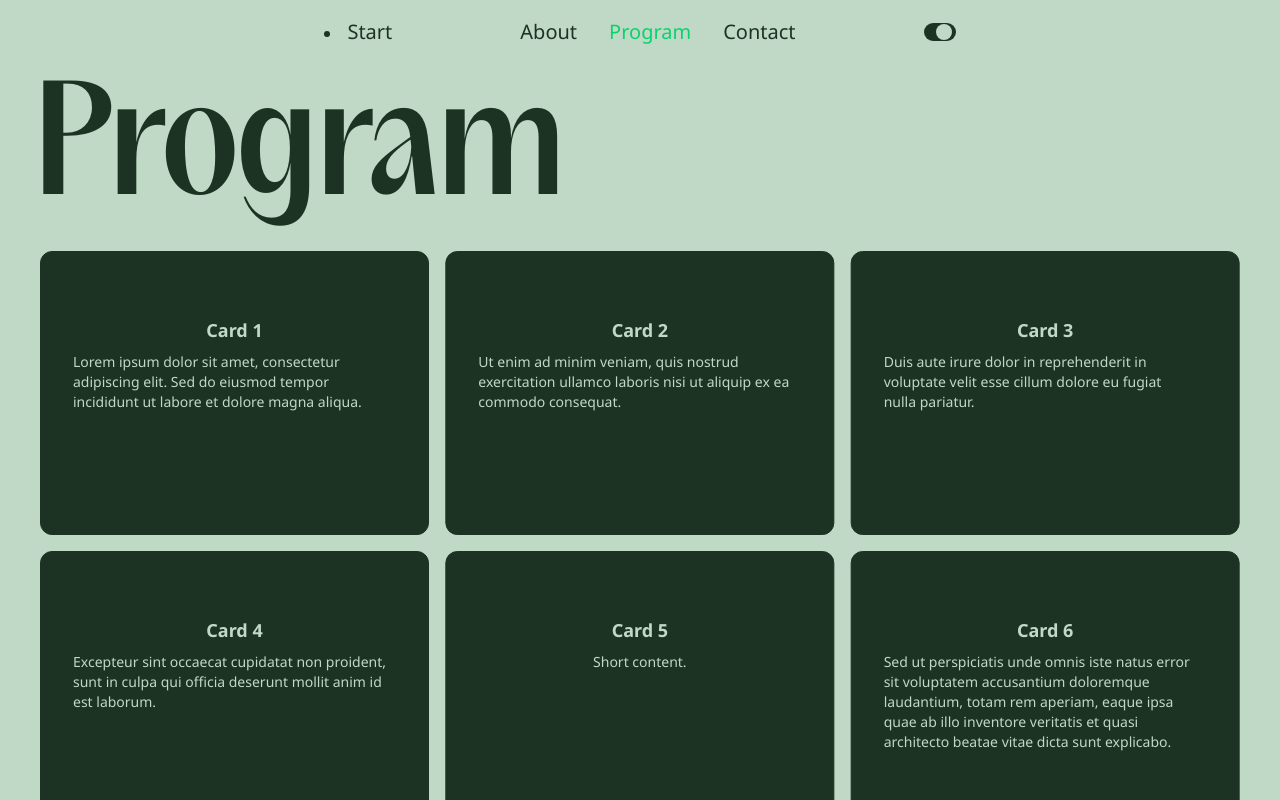
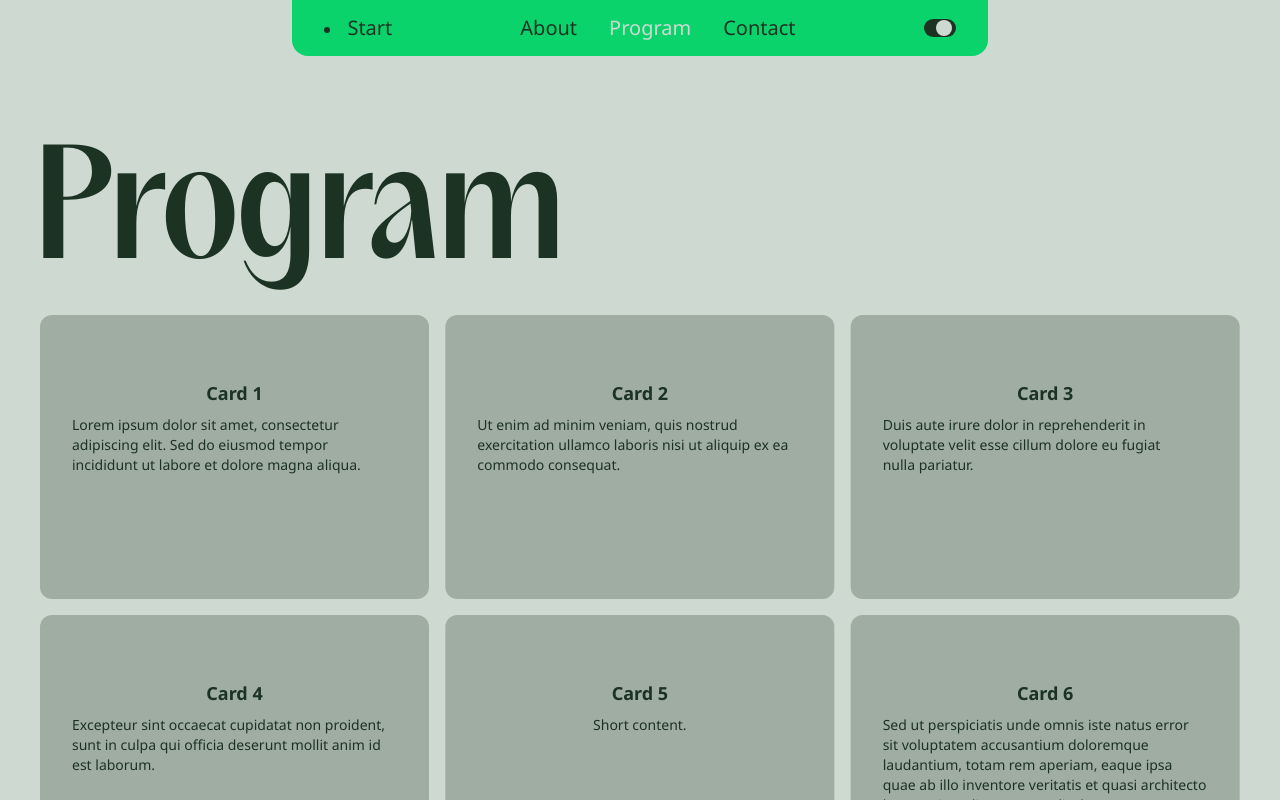
Before and after one commit to juliscapucin/2025-playground, a Next.js app: page /program in a window 1280 px wide. Shown: the top 800 px of the page. Built offline with nearby package versions, Linux system fonts and the light colour scheme.

Commit message:
fix footer flicker bug + add color-accent + edit styles

```diff
--- a/src/app/globals.css
+++ b/src/app/globals.css
@@ -4,18 +4,21 @@
     interpolate-size: allow-keywords; /* To animate auto-height on accordion component */
 
     --primary: oklch(27.177% 0.02119 153.349);
+    --primary-accent: oklch(37.807% 0.00729 153.844);
     --secondary: oklch(85.935% 0.03553 153.292);
     --accent: oklch(71.967% 0.18251 153.746);
 }
 
 [data-theme='light'] {
-    --primary: oklch(85.935% 0.03553 153.292);
+    --primary: oklch(87.669% 0.01773 153.814);
+    --primary-accent: oklch(73.444% 0.02031 152.894);
     --secondary: oklch(29.658% 0.04127 153.001);
     --accent: oklch(75.958% 0.19968 151.682);
 }
 
 @theme inline {
     --color-primary: var(--primary);
+    --color-primary-accent: var(--primary-accent);
     --color-secondary: var(--secondary);
     --color-accent: var(--accent);
 
@@ -23,7 +26,7 @@
     --font-secondary: var(--font-noto);
     --font-mono: var(--font-geist-mono);
 
-    --radius-huge: 8rem;
+    --radius-huge: 6rem;
 
     --text-display-large: 147px;
     --text-display-medium: 103px;
@@ -44,7 +47,7 @@
     --max-width: 1800px;
 
     /* Heights based on Tailwind's spacing scale: --spacing: 0.25rem /* 4px */
-    --header-height: calc(var(--spacing) * 16) /* [16] 4rem = 64px */;
+    --header-height: calc(var(--spacing) * 14) /* [14] 4rem = 56px */;
     --footer-height: 600px;
 
     /* Minimap dimensions */
--- a/src/components/accordion.tsx
+++ b/src/components/accordion.tsx
@@ -39,7 +39,7 @@ export default function Accordion({ items }: AccordionProps) {
                 return (
                     <div
                         key={index}
-                        className='accordion-item overflow-hidden border-t border-secondary/20 last:border-b'
+                        className='accordion-item overflow-hidden border-t border-accent last:border-b'
                     >
                         {/* Header */}
                         <button
@@ -47,12 +47,12 @@ export default function Accordion({ items }: AccordionProps) {
                             aria-expanded={isOpen}
                             aria-controls={`accordion-content-${index}`}
                             id={`accordion-header-${index}`}
-                            className='group relative flex w-full cursor-pointer items-center justify-between px-4 py-3 pr-10 text-left font-primary text-title-large text-secondary transition duration-600 hover:bg-secondary/50 hover:text-primary focus:bg-secondary/50 focus:text-primary'
+                            className='group relative flex w-full cursor-pointer items-center justify-between px-4 py-3 pr-10 text-left font-primary text-title-large text-secondary transition duration-600 hover:bg-accent focus:bg-accent'
                         >
                             {item.title}
 
                             {/* Chevron Icon */}
-                            <span className='flex h-8 w-8 items-center justify-center text-secondary group-hover:text-primary group-focus:text-primary'>
+                            <span className='flex h-8 w-8 items-center justify-center text-secondary'>
                                 <IconChevron
                                     direction={isOpen ? 'down' : 'up'}
                                 />
@@ -61,7 +61,7 @@ export default function Accordion({ items }: AccordionProps) {
 
                         {/* Content Area */}
                         <div
-                            className={`overflow-hidden bg-primary transition-[height] duration-800 ${isOpen ? 'h-fit' : 'h-0'}`}
+                            className={`overflow-hidden bg-primary transition-[height] duration-300 ${isOpen ? 'h-fit' : 'h-0'}`}
                         >
                             <p className='mx-4 my-8 text-justify text-secondary'>
                                 {item.content}
--- a/src/components/dragAndDropGrid.tsx
+++ b/src/components/dragAndDropGrid.tsx
@@ -292,9 +292,9 @@ function Card({ title, content }: CardProps) {
         >
             <div
                 ref={cardContentRef}
-                className='card-content flex h-full w-full items-start justify-center rounded-xl border bg-secondary text-lg font-bold'
+                className='card-content flex h-full w-full items-start justify-center rounded-xl bg-primary-accent text-lg font-bold'
             >
-                <div className='m-8 mt-16 text-primary'>
+                <div className='m-8 mt-16 text-secondary'>
                     <h2 className='text-center'>{title}</h2>
                     <p className='mt-2 text-sm font-normal text-pretty'>
                         {content}
--- a/src/components/galleryWithMinimap.tsx
+++ b/src/components/galleryWithMinimap.tsx
@@ -156,7 +156,7 @@ export default function GalleryWithMinimap({ images }: MinimapProps) {
                         {/* MINIMAP MARKER */}
                         <div
                             ref={minimapMarkerRef}
-                            className='absolute z-150 w-full rounded-2xl border border-secondary/50'
+                            className='absolute z-150 w-full rounded-2xl border border-accent'
                         ></div>
                         {/* THUMBNAILS */}
                         <div
--- a/src/components/pages/defaultPage.tsx
+++ b/src/components/pages/defaultPage.tsx
@@ -8,7 +8,7 @@ type DefaultPageProps = {
 export default function DefaultPage({ title, children }: DefaultPageProps) {
     return (
         <PageWrapper>
-            <Heading tag='h1' variant='display' classes='mb-8'>
+            <Heading tag='h1' variant='display' classes='mb-8 mt-32'>
                 {title}
             </Heading>
             {children}
--- a/src/components/table.tsx
+++ b/src/components/table.tsx
@@ -10,12 +10,12 @@ const amenities = [
 
 export default function Table() {
     return (
-        <div className='mx-auto my-32 w-fit max-w-5xl rounded-3xl border border-secondary/10 p-8'>
+        <div className='mx-auto my-32 w-fit max-w-5xl rounded-3xl border border-accent p-8'>
             <Heading tag='h2' variant='headline'>
                 What you can do at Obsidian Park
             </Heading>
 
-            <ul className='mt-8 justify-center *:flex-1 *:border-secondary/10 *:not-first:pt-4 *:not-last:border-b *:not-last:pb-4 lg:flex lg:*:not-first:pt-0 lg:*:not-first:pl-4 lg:*:not-last:border-0 lg:*:not-last:border-r lg:*:not-last:pr-4'>
+            <ul className='mt-8 justify-center *:flex-1 *:border-accent *:not-first:pt-4 *:not-last:border-b *:not-last:pb-4 lg:flex lg:*:not-first:pt-0 lg:*:not-first:pl-4 lg:*:not-last:border-0 lg:*:not-last:border-r lg:*:not-last:pr-4'>
                 {amenities.map((amenity, index) => (
                     <li key={index}>{amenity}</li>
                 ))}
--- a/src/components/ui/header.tsx
+++ b/src/components/ui/header.tsx
@@ -17,7 +17,7 @@ export default function Header({ navLinks }: HeaderProps) {
     return (
         <header className='pointer-events-none fixed top-0 right-0 left-0 z-50'>
             <MenuMobile navLinks={navLinks} />
-            <nav className='pointer-events-auto mx-auto h-[var(--header-height)] w-fit max-w-[var(--max-width)] items-center justify-between gap-32 overflow-clip rounded-b-2xl bg-primary px-8 py-4 transition-[background-color] duration-800 md:hidden lg:flex'>
+            <nav className='pointer-events-auto mx-auto h-[var(--header-height)] w-fit max-w-[var(--max-width)] items-center justify-between gap-32 overflow-clip rounded-b-2xl bg-accent px-8 py-2 transition-[background-color] duration-800 md:hidden lg:flex'>
                 {/* START */}
                 <NavLink
                     label='Start'
--- a/src/components/ui/navLink.tsx
+++ b/src/components/ui/navLink.tsx
@@ -21,7 +21,7 @@ export default function NavLink({
     return (
         <li className='max-h-8 overflow-clip'>
             <CustomButton
-                classes={`underlined-link text-title-small md:text-title-medium disabled:pointer-events-none text-${variant} disabled:text-accent ${classes}`}
+                classes={`underlined-link text-title-small md:text-title-medium disabled:pointer-events-none text-${variant} disabled:text-primary ${classes}`}
                 disabled={
                     pathname.includes(label.toLowerCase()) || props.disabled
                 }
--- a/src/data/index.ts
+++ b/src/data/index.ts
@@ -1,5 +1,5 @@
 export const navLinks = [
-    { label: 'Home', slug: '/' },
+    { label: 'Start', slug: '/' },
     { label: 'About', slug: '/about' },
     { label: 'Program', slug: '/program' },
     { label: 'Contact', slug: '/contact' },
```
Also changed, not shown: src/components/ui/footer.tsx (+13 -7 lines).
